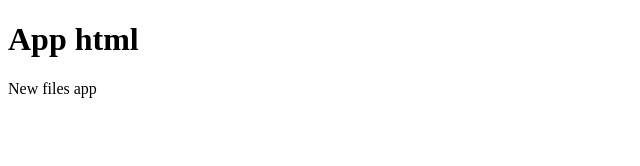
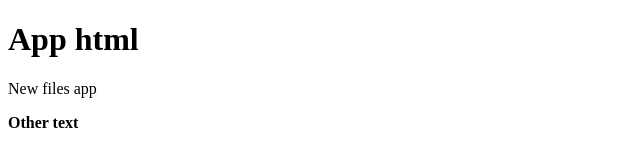
Before and after one commit to amirkhan-web05/app, a plain HTML site: page app.html in a window 1280 px wide. Shown: the full height of the page, 0-640 px from the left. Drawn offline with Linux system fonts and the light colour scheme.

Commit message:
add tag strong

```diff
--- a/app.html
+++ b/app.html
@@ -8,5 +8,6 @@
 <body>
 	<h1>App html</h1>
 	<p>New files app</p>
+	<strong>Other text</strong>
 </body>
 </html>
```
